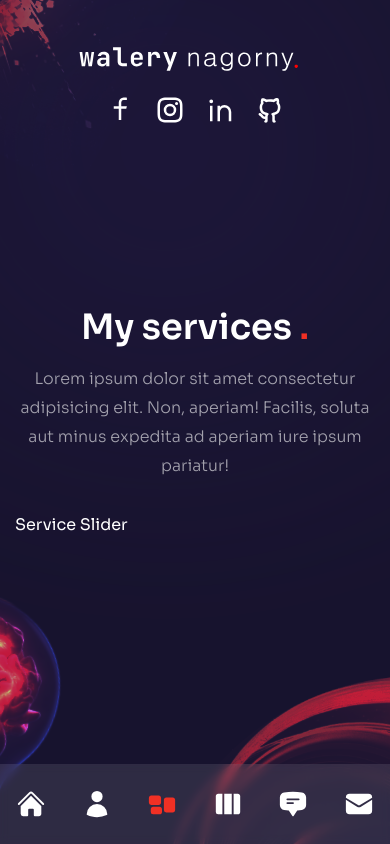
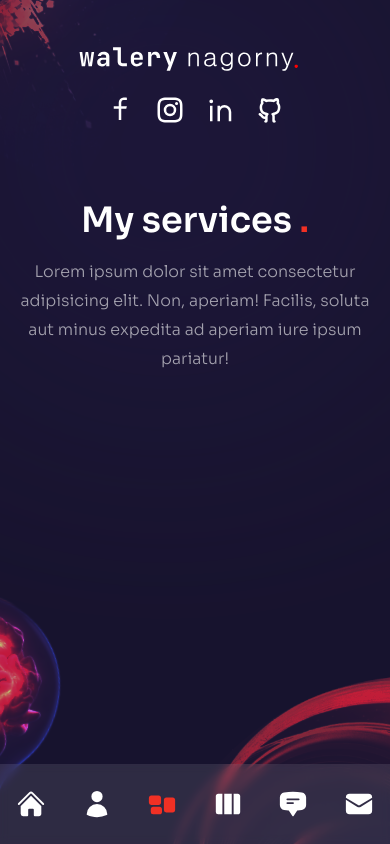
Before and after one commit to WNagorny/Portfolio, a Next.js app: page /services in a window 390 px wide. Built offline with nearby package versions, Linux system fonts and the light colour scheme.

Commit message:
configuration Swiper part 1

```diff
--- a/components/ServiceSlider.js
+++ b/components/ServiceSlider.js
@@ -1,3 +1,9 @@
+import { Swiper, SwiperSlide } from 'swiper/react'
+
+import 'swiper/css'
+import 'swiper/css/free-mode'
+import 'swiper/css/pagination'
+
 // icons
 import {
 	RxCrop,
@@ -5,8 +11,11 @@ import {
 	RxDesktop,
 	RxReader,
 	RxRocket,
-} from "react-icons/rx";
+	RxArrowTopRight,
+} from 'react-icons/rx'
 
+// import required modules
+import { FreeMode, Pagination } from 'swiper'
 
 // data
 const serviceData = [
@@ -35,10 +44,31 @@ const serviceData = [
 		title: 'SEO',
 		description: 'Lorem ipsum dolor sit amet, consectetur adipiscing elit.',
 	},
-];
+]
 
 const ServiceSlider = () => {
-  return <div>Service Slider</div>;
-};
+	return (
+		<Swiper
+			breakpoints={{
+				320: {
+					slidesPerView: 1,
+					spaceBetween: 15,
+				},
+				640: {
+					slidesPerView: 3,
+					spaceBetween: 15,
+				},
+			}}
+      freeMode ={true}
+      pagination = {{
+        clickable: true
+      }}
+      modules={[FreeMode,Pagination]}
+      className='h-[240px] sm:h-[340px]'
+		>
+			Service Slider
+		</Swiper>
+	)
+}
 
-export default ServiceSlider;
+export default ServiceSlider
```
Lines whose indentation alone changed are shown as unchanged.
